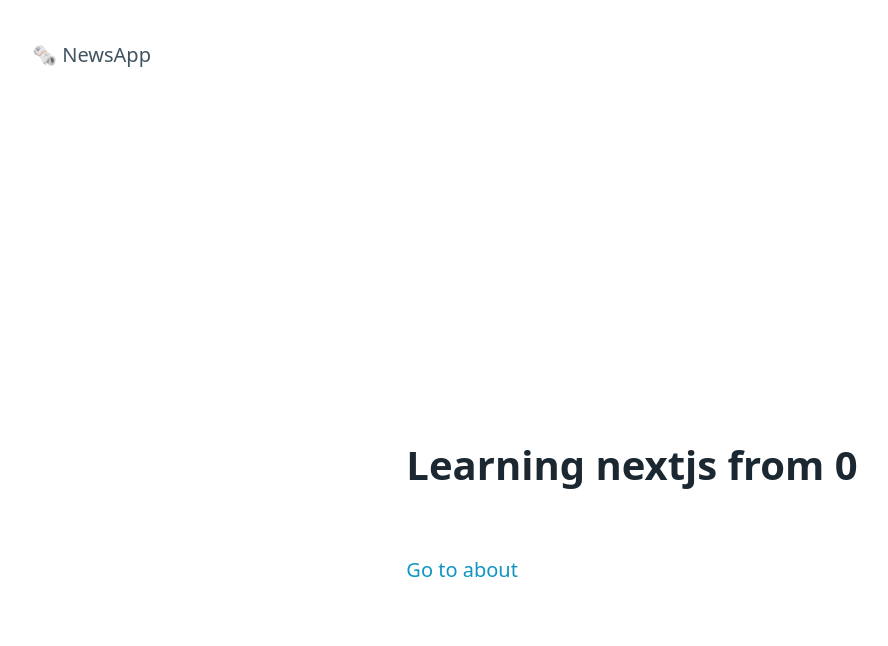
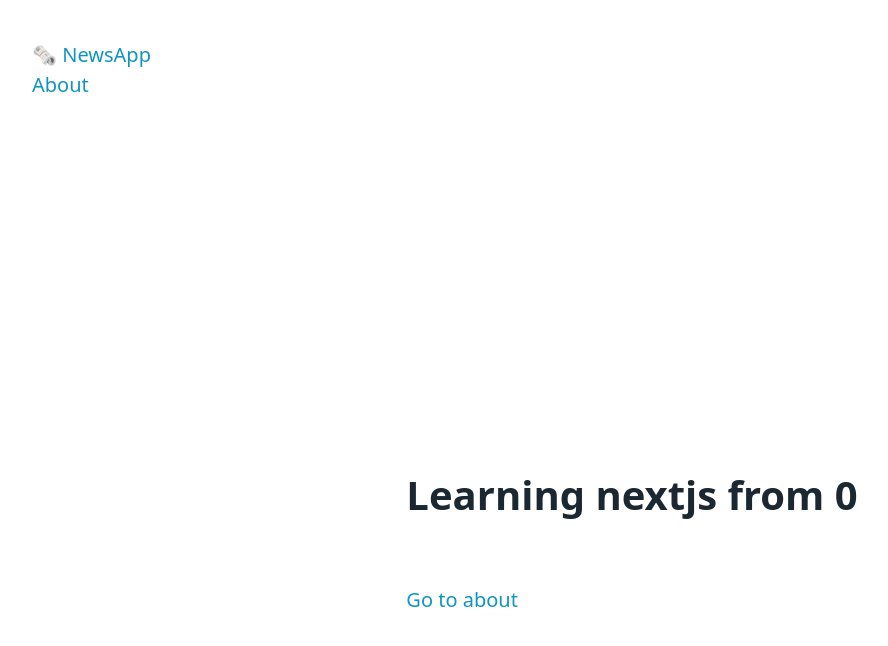
Before and after one commit to kaitakami/news-app, a Next.js app: page / in a window 1280 px wide. Shown: the top 646 px of the page, without its empty margins (8-896 px from the left). Built offline with nearby package versions, Linux system fonts and the light colour scheme.

Commit message:
Add an about and home button

```diff
--- a/components/PageLayout.jsx
+++ b/components/PageLayout.jsx
@@ -1,4 +1,5 @@
 import Head from "next/head";
+import Link from "next/link";
 import styles from "../styles/PageLayout.module.css";
 
 const PageLayout = ({ children, title = "NewsApp" }) => {
@@ -12,7 +13,15 @@
         />
         <link rel="icon" href="/favicon.ico" />
       </Head>
-      <header className={styles.header}>🗞️ NewsApp</header>
+      <header className={styles.header}>
+        <div>
+          <Link href="/home">🗞️ NewsApp</Link>
+        </div>
+        <div>
+          <Link href="/about">About</Link>
+        </div>
+      </header>
+
       <main>{children}</main>
     </>
   );
```
